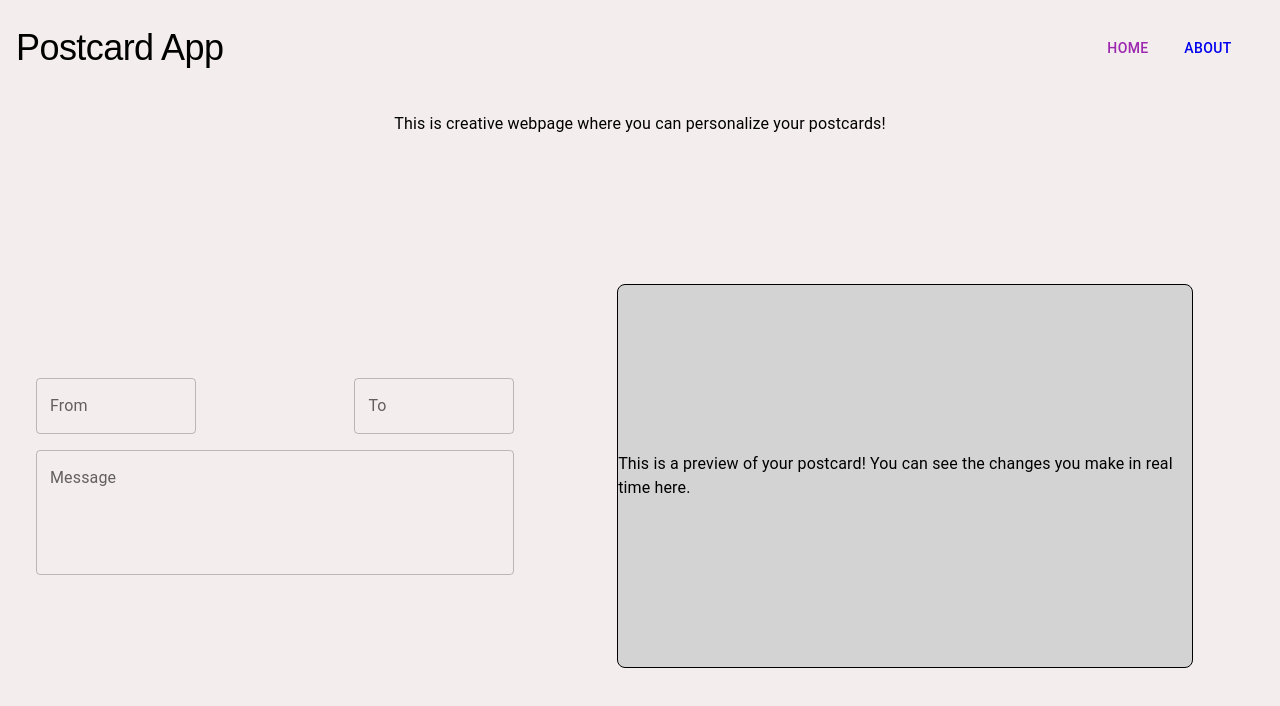
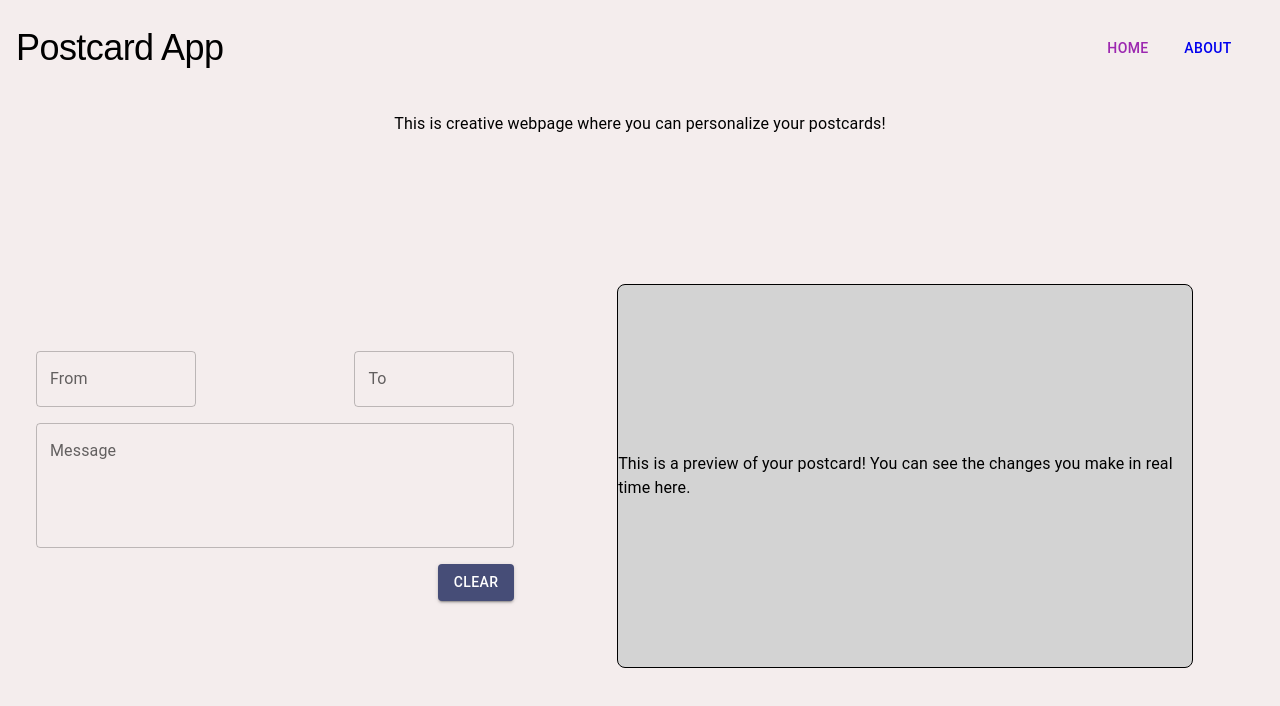
Before and after one commit to liulc006/postcard, a Next.js app: page / in a window 1280 px wide. Shown: the top 706 px of the page. Built offline with nearby package versions, Linux system fonts and the light colour scheme.

Commit message:
added reset button for input

```diff
--- a/src/app/page.tsx
+++ b/src/app/page.tsx
@@ -1,6 +1,6 @@
 "use client";
 
-import {Typography, Box, TextField} from '@mui/material';
+import {Typography, Box, TextField, Button} from '@mui/material';
 import { useState } from 'react';
 
 function Home() {
@@ -38,6 +38,9 @@ function Home() {
                         <TextField id="to" label="To" sx={{width:'10rem'}} value={content.to} onChange={handleInputChange}/>
                     </Box>
                     <TextField id="message" label="Message" multiline rows={4} sx={{width:'100%'}} value={content.message} onChange={handleInputChange}/>
+                    <Box sx={{display: 'flex', justifyContent: 'right', marginTop: 2}}>
+                        <Button variant="contained" sx={{backgroundColor:'#464D77'}} onClick={() => setContent({from: '', to: '', message: ''})}>Clear</Button>
+                    </Box>
                 </Box>
 
                 {/* Postcard Preview Section */}
```
